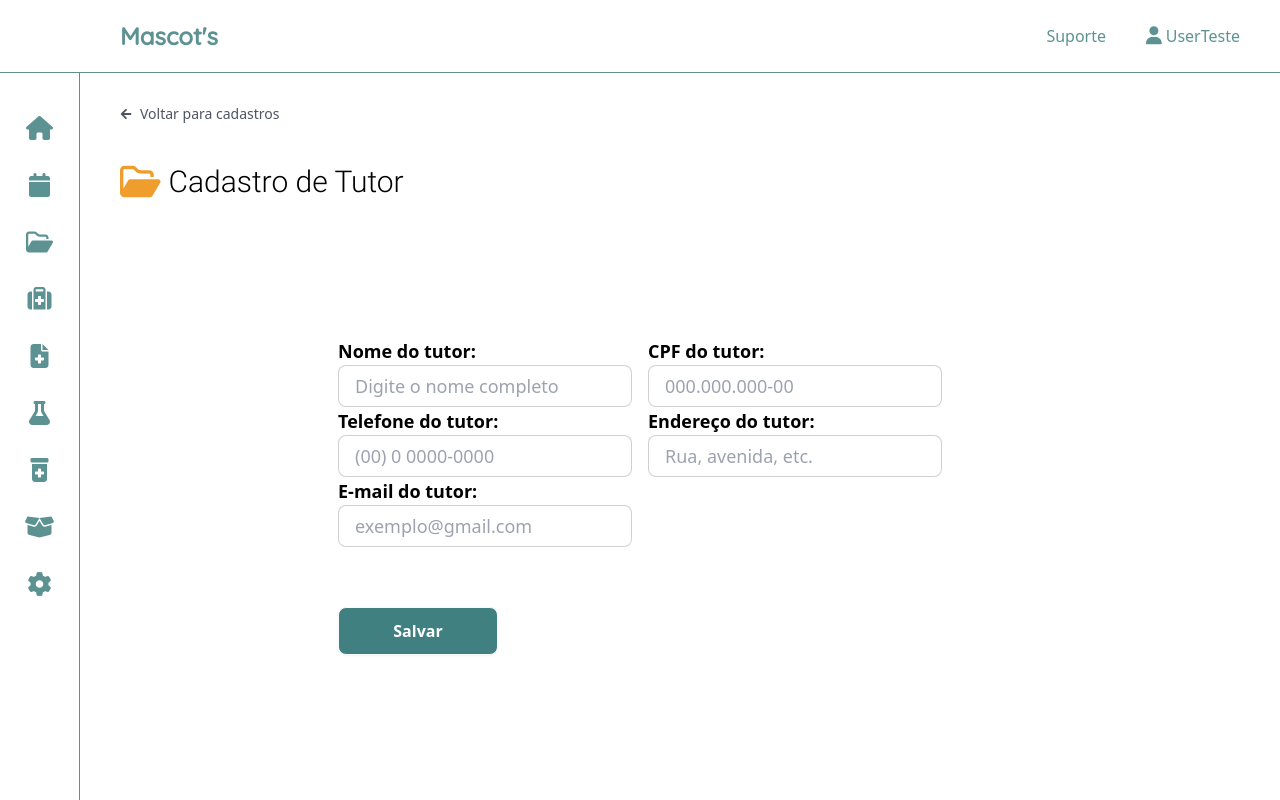
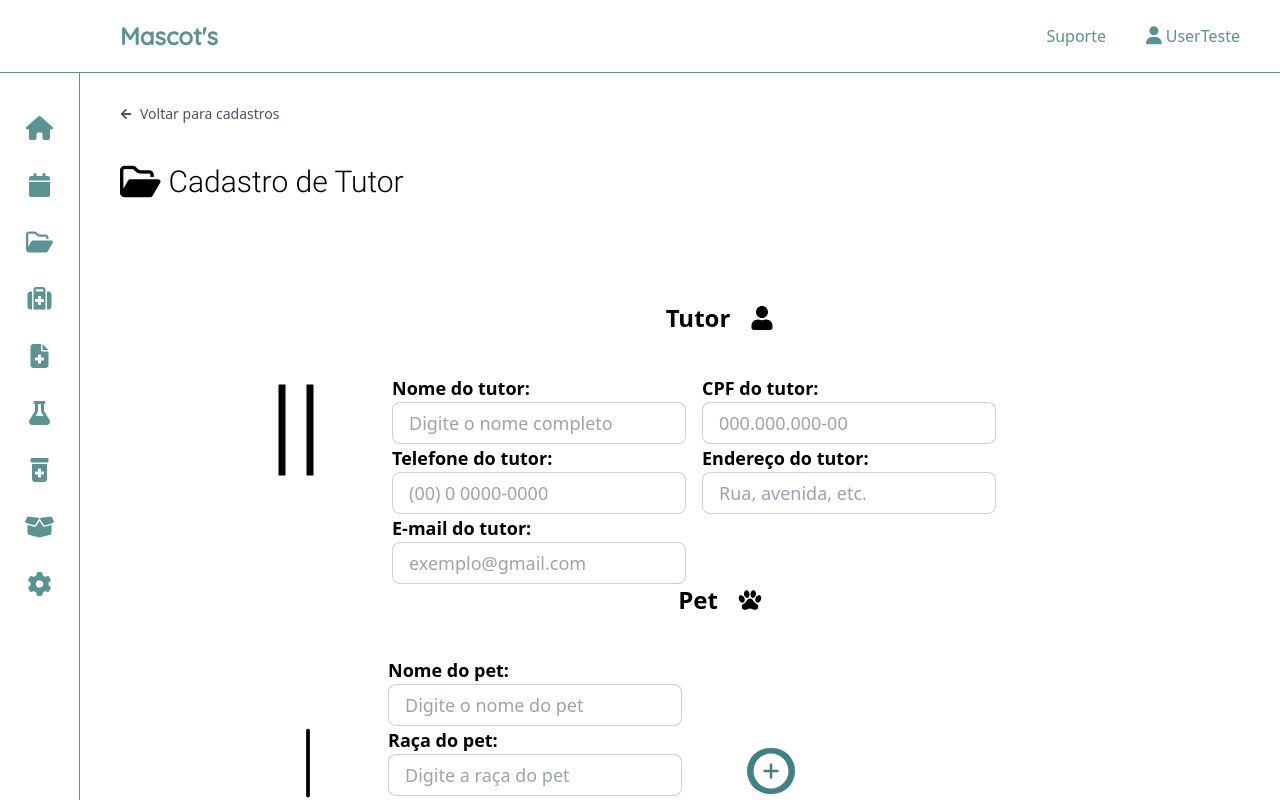
Before and after one commit to softexrecifepe/PI-MASCOTS-TURMA-09-EQUIPE-01, a Next.js app: page /registers/register in a window 1280 px wide. Built offline with nearby package versions, Linux system fonts and the light colour scheme.

Commit message:
feat:registerTutor/Introducing pet

```diff
--- a/db.json
+++ b/db.json
@@ -15,6 +15,72 @@
       "telefone": "85988655522",
       "email": "johny@hotmail.com",
       "endereco": "Rua quimera 12"
+    },
+    {
+      "id": "4828",
+      "nome": "maxwell",
+      "cpf": "900.987.857-30",
+      "telefone": "81999949435",
+      "email": "gestorx@gmail.com",
+      "endereco": "Rua quimera 12",
+      "pets": [
+        {
+          "nome": "Tobias",
+          "raca": "Pitbull"
+        },
+        {
+          "nome": "",
+          "raca": ""
+        }
+      ]
+    },
+    {
+      "id": "1a85",
+      "nome": "Baki",
+      "cpf": "900.280.564-12",
+      "telefone": "85988655526",
+      "email": "tutory@gmail.com",
+      "endereco": "Rua 1",
+      "pets": [
+        {
+          "nome": "Robin",
+          "raca": "SRD"
+        },
+        {
+          "nome": "Juninho",
+          "raca": "SRD"
+        }
+      ]
+    },
+    {
+      "id": "97cc",
+      "nome": "lucas",
+      "cpf": "900.987.857-30",
+      "telefone": "81984050546",
+      "email": "gestorx@gmail.com",
+      "endereco": "Rua quimera 12",
+      "pets": [
+        {
+          "nome": "Tobias",
+          "raca": "SRD",
+          "especie": "cao"
+        },
+        {
+          "nome": "Juninho",
+          "raca": "SRD",
+          "especie": "gato"
+        },
+        {
+          "nome": "",
+          "raca": "",
+          "especie": ""
+        },
+        {
+          "nome": "",
+          "raca": "",
+          "especie": ""
+        }
+      ]
     }
   ]
 }
--- a/src/app/registers/register/RegisterForm.tsx
+++ b/src/app/registers/register/RegisterForm.tsx
@@ -2,33 +2,57 @@
 
 import { Header } from '@/app/components/navigationScreen/header/header';
 import { SideBar } from '@/app/components/navigationScreen/sidebar/sidebar';
-import React from 'react';
-import { Tutor } from './tutor';
-import { BreadCrumb } from '@/app/components/ui/breadcrumbs/breadcrumb';
+import React, { useState } from 'react';
+import { AiFillPlusCircle } from "react-icons/ai";
 import { tutorSchema, TutorData } from '@/app/schemas/tutorSchema';
 import { zodResolver } from '@hookform/resolvers/zod';
 import { useForm, Controller } from 'react-hook-form';
+import { IoPaw } from "react-icons/io5";
+import { FaUser } from "react-icons/fa";
+import { PiLineVerticalLight } from "react-icons/pi";
+import { LiaGripLinesVerticalSolid } from "react-icons/lia";
+
 
 const RegisterForm = () => {
   const { control, handleSubmit, reset, formState: { errors } } = useForm<TutorData>({
     resolver: zodResolver(tutorSchema),
   });
 
+  const [pets, setPets] = useState([{ nome: '', raca: '', especie: '' }]);
+
   const onSubmit = async (data: TutorData) => {
+    const payload = { ...data, pets };
     const response = await fetch('http://localhost:4000/tutores', {
       method: 'POST',
       headers: {
         'Content-Type': 'application/json',
       },
-      body: JSON.stringify(data),
+      body: JSON.stringify(payload),
     });
 
     if (response.ok) {
       alert("Usuário cadastrado com sucesso!");
-      reset();
+      reset({
+        nome: '',
+        cpf: '',
+        telefone: '',
+        endereco: '',
+        email: ''
+      });
+      setPets([{ nome: '', raca: '', especie: '' }]);
     } else {
       alert("Erro ao cadastrar usuário.");
     }
+  };
+
+  const handleAddPet = () => {
+    setPets([...pets, { nome: '', raca: '', especie: '' }]);
+  };
+
+  const handlePetChange = (index: number, key: string, value: string) => {
+    const updatedPets = [...pets];
+    updatedPets[index][key] = value;
+    setPets(updatedPets);
   };
 
   return (
@@ -36,9 +60,17 @@ const RegisterForm = () => {
       <Header />
       <SideBar />
 
-      <main className='flex justify-center flex-col fixed items-center top-24 left-0 text-start w-full h-full'>
-        <form className='flex justify-center flex-col gap-5 input-lg' onSubmit={handleSubmit(onSubmit)}>
+      <form className="flex-1 overflow-x-hidden overflow-y-auto ml-20 mt-[30px] px-10 py-8" onSubmit={handleSubmit(onSubmit)}>
         <div className='mb-10'>
+          <div className='mb-10'>
+            <h1 className='flex justify-center font-bold text-2xl items-center'>Tutor <FaUser className='ml-5' /></h1>
+          </div>
+
+          <div className='flex gap-10' >
+            <div>
+          <LiaGripLinesVerticalSolid  className='size-28' />
+          </div>
+          <div>
           <div className='flex gap-4'>
             <div className='flex flex-col'>
               <label htmlFor="nome" className='text-lg font-semibold'>Nome do tutor:</label>
@@ -94,12 +126,73 @@ const RegisterForm = () => {
             </div>
           </div>
           </div>
+          </div>
 
+          <div className='mb-10 '>
+            <h1 className='flex justify-center font-bold text-2xl items-center'>Pet <IoPaw className='ml-5' /></h1>
+          </div>
+          <div className='flex  gap-10 items-center' >
+            <div>
+          <PiLineVerticalLight   className='size-20 ml-7' />
+          </div>
+          {pets.map((pet, index) => (
+            <div key={index} className='flex-col gap-4 '>
+              <div className='flex flex-col'>
+                <label htmlFor={`petNome${index}`} className='text-lg font-semibold'>Nome do pet:</label>
+                <input
+                  type="text"
+                  name={`petNome${index}`}
+                  className="input input-bordered h-3/4 pt-2 pb-2 text-lg"
+                  placeholder='Digite o nome do pet'
+                  value={pet.nome}
+                  onChange={(e) => handlePetChange(index, 'nome', e.target.value)}
+                />
+              </div>
+              <div className='flex flex-col'>
+                <label htmlFor={`petRaca${index}`} className='text-lg font-semibold'>Raça do pet:</label>
+                <input
+                  type="text"
+                  name={`petRaca${index}`}
+                  className="input input-bordered h-3/4 pt-2 pb-2 text-lg"
+                  placeholder='Digite a raça do pet'
+                  value={pet.raca}
+                  onChange={(e) => handlePetChange(index, 'raca', e.target.value)}
+                />
+              </div>
+              <div className='flex flex-col'>
+                <label htmlFor={`petEspecie${index}`} className='text-lg font-semibold'>Espécie do pet:</label>
+                <select
+                  name={`petEspecie${index}`}
+                  className="input input-bordered h-3/4 pt-2 pb-2 text-lg"
+                  value={pet.especie}
+                  onChange={(e) => handlePetChange(index, 'especie', e.target.value)}
+                >
+                  <option value="">Selecione a espécie</option>
+                  <option value="ave">Ave</option>
+                  <option value="cao">Cão</option>
+                  <option value="gato">Gato</option>
+                  <option value="peixe">Peixe</option>
+                  <option value="outro">Outro</option>
+                </select>
+              </div>
+            </div>
+          ))}
+          <div>
+          <div className='flex justify-end mt-4'>
+            <button type="button" className="btn bg-myrtleGreen rounded-full px-1 text-white ml-6" onClick={handleAddPet}>
+            <AiFillPlusCircle className='size-10 ' />
+            </button>
+          </div>
+          </div>
+        </div>
+        </div>
+
+        <div className='flex justify-end'>
           <button className="btn hover:bg-myrtleGreen-light hover:scale-105 w-40 bg-myrtleGreen text-white text-base" type="submit">
             Salvar
           </button>
+        </div>
       </form>
-      </main>
     </div>
   );
 };
--- a/src/app/registers/register/page.tsx
+++ b/src/app/registers/register/page.tsx
@@ -13,7 +13,7 @@ const page = () => {
         <SectionTitle
           iconClass="fa-regular fa-folder-open"
           sectionTitle="Cadastro de Tutor"
-          color="text-gamboge"
+          color=""
         ></SectionTitle>
         <RegisterForm />
       </div>
```
Lines whose indentation alone changed are shown as unchanged.
